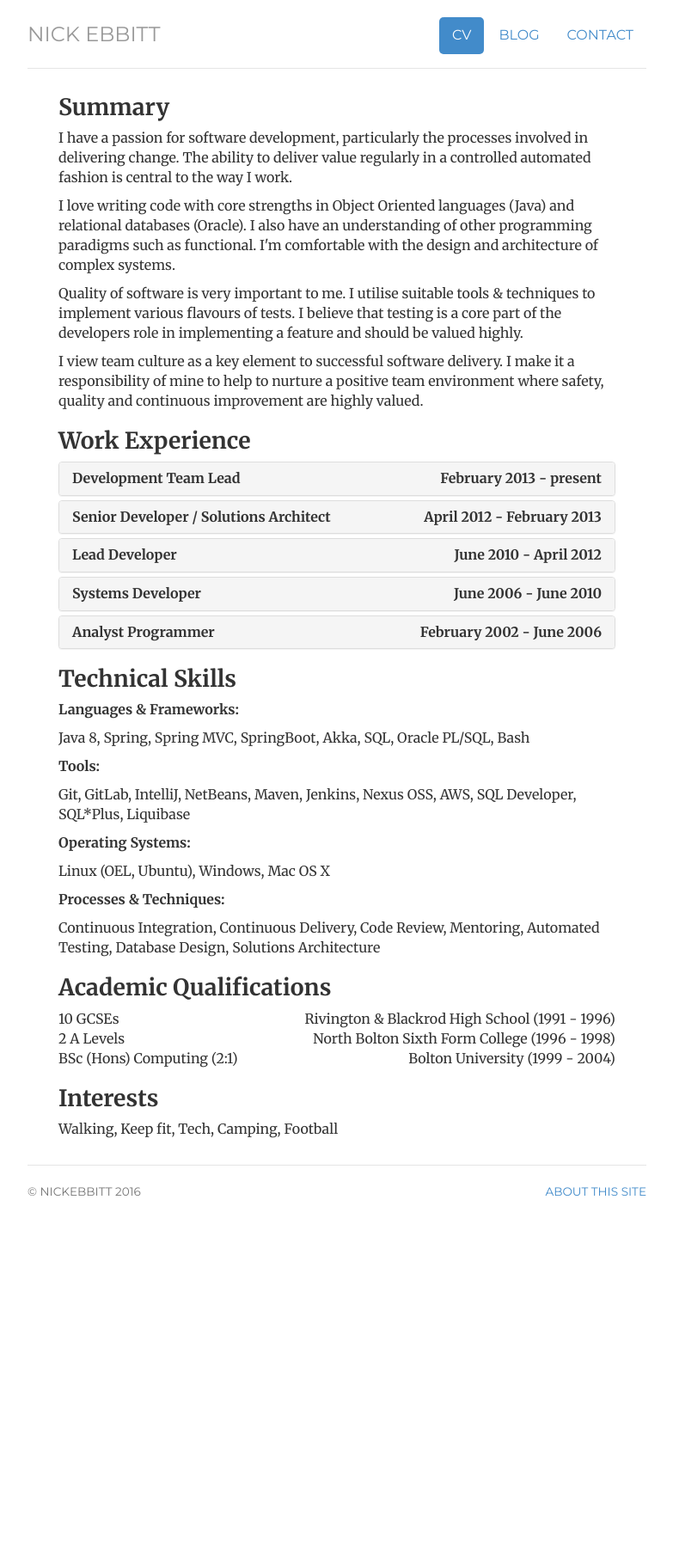
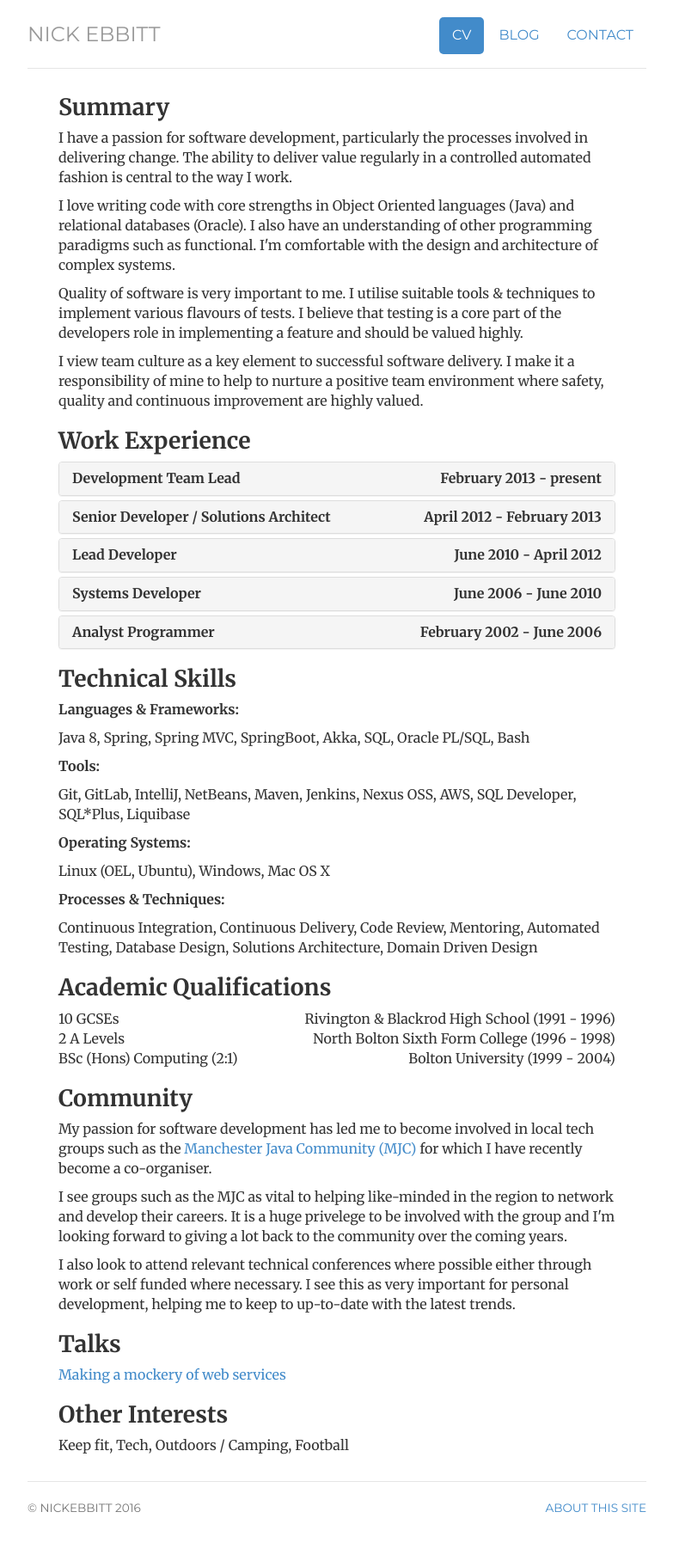
Before and after one commit to nickebbitt/nickebbitt.github.io, a Jekyll site: the page built from cv/index.html, in a window 1280 px wide. Shown: the whole page at 86% size, without its empty margins (248-1031 px from the left). Built offline with Jekyll 4.4.1, drawn with Linux system fonts in a browser that asks for light colours; before the commit the page ends 1448 px from its top, so only the background shows below that.

Commit message:
Add community section to CV

```diff
--- a/cv/index.html
+++ b/cv/index.html
@@ -125,14 +125,22 @@ description: Contact information for Nick Ebbitt, a Software Engineer living and
   <p><b>Operating Systems:</b></p>
   <p>Linux (OEL, Ubuntu), Windows, Mac OS X</p>
   <p><b>Processes & Techniques:</b></p>
-  <p>Continuous Integration, Continuous Delivery, Code Review, Mentoring, Automated Testing, Database Design, Solutions Architecture</p>
+  <p>Continuous Integration, Continuous Delivery, Code Review, Mentoring, Automated Testing, Database Design, Solutions Architecture, Domain Driven Design</p>
 
   <h2>Academic Qualifications</h2>
   10 GCSEs <span style="float:right;">Rivington & Blackrod High School (1991 - 1996)</span>
 	<br>2 A Levels<span style="float:right;">North Bolton Sixth Form College (1996 - 1998)</span></br>
 	BSc (Hons) Computing (2:1) <span style="float:right;">Bolton University (1999 - 2004)</span>
 
-  <h2>Interests</h2>
-  <p>Walking, Keep fit, Tech, Camping, Football</p>
+  <h2>Community</h2>
+  <p>My passion for software development has led me to become involved in local tech groups such as the <a href="https://www.meetup.com/ManchesterUK-Java-Community/">Manchester Java Community (MJC)</a> for which I have recently become a co-organiser.</p>
+  <p>I see groups such as the MJC as vital to helping like-minded in the region to network and develop their careers. It is a huge privelege to be involved with the group and I'm looking forward to giving a lot back to the community over the coming years.</p>
+  <p>I also look to attend relevant technical conferences where possible either through work or self funded where necessary. I see this as very important for personal development, helping me to keep to up-to-date with the latest trends.</p>
+
+  <h2>Talks</h2>
+  <a href="https://speakerdeck.com/nickebbitt/making-a-mockery-of-web-services">Making a mockery of web services</a>
+
+  <h2>Other Interests</h2>
+  <p>Keep fit, Tech, Outdoors / Camping, Football</p>
 
 </div>
```
